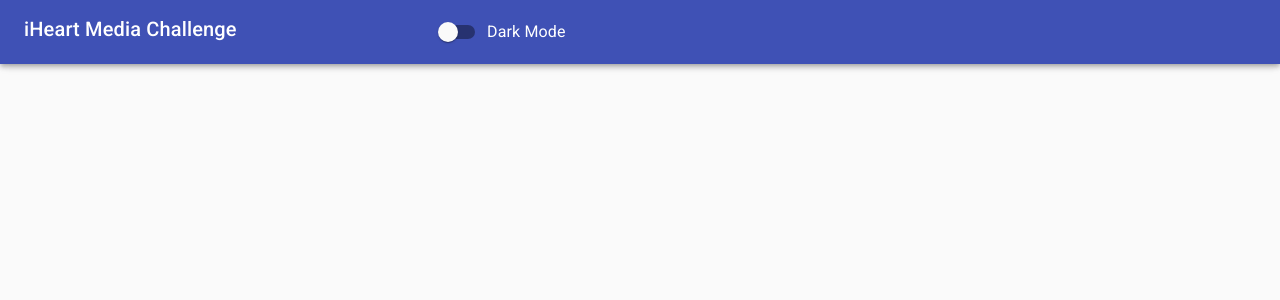
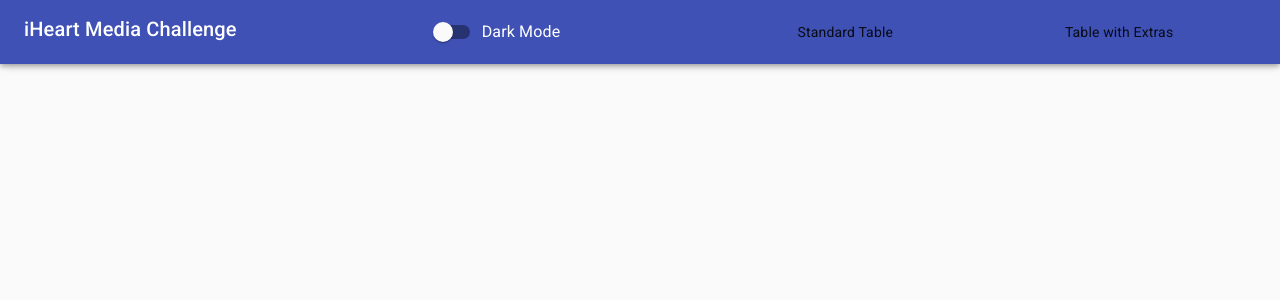
Before and after one commit to caldwell619/tech_challenge, a React (Create React App) app in the folder ui/: page / in a window 1280 px wide. Shown: the top 300 px of the page. Built offline with nearby package versions, Linux system fonts and the light colour scheme.

Commit message:
adding links to both tables

```diff
--- a/ui/src/components/header/Header.js
+++ b/ui/src/components/header/Header.js
@@ -1,11 +1,14 @@
 import React, { useState, useEffect } from "react";
 import PropTypes from "prop-types";
+import { Link as RouterLink } from "react-router-dom";
 import AppBar from "@material-ui/core/AppBar";
 import Grid from "@material-ui/core/Grid";
 import CssBaseline from "@material-ui/core/CssBaseline";
 import Toolbar from "@material-ui/core/Toolbar";
 import Typography from "@material-ui/core/Typography";
 import { makeStyles } from "@material-ui/core/styles";
+import Link from "@material-ui/core/Link";
+import useTheme from "@material-ui/core/styles/useTheme";
 
 import Toggle from "components/util/Toggle";
 
@@ -19,6 +22,7 @@ const useStyles = makeStyles(theme => ({
 }));
 
 const Header = ({ setThemeMode, currentTheme }) => {
+	const theme = useTheme();
 	const [modeChecked, setModeChecked] = useState(false);
 
 	const handleChange = event => {
@@ -40,21 +44,30 @@ const Header = ({ setThemeMode, currentTheme }) => {
 				<CssBaseline />
 				<AppBar position="fixed" className={classes.appBar}>
 					<Toolbar>
-						<Grid container spacing={2}>
+						<Grid container>
 							<Grid item md={4}>
 								<Typography variant="h6" noWrap>
 									iHeart Media Challenge
 								</Typography>
 							</Grid>
-							<Grid item>
+							<Grid item md={8} container>
+								<Grid item md={4} justify="center" alignItems="center">
 									<Toggle
 										modeChecked={modeChecked}
 										handleChange={handleChange}
 										textPrompt={"Dark Mode"}
 									/>
 								</Grid>
-							<Grid item>
-								{/* Put links to standard table here */}
+								<Grid item md={4} container justify="center" alignItems="center">
+									<Link component={RouterLink} to="/songs" style={{ color: theme.palette.text.primary }}>
+										Standard Table
+									</Link>
+								</Grid>
+								<Grid item md={4} container justify="center" alignItems="center">
+									<Link component={RouterLink} to="/extra/songs" style={{ color: theme.palette.text.primary }}>
+										Table with Extras
+									</Link>
+								</Grid>
 							</Grid>
 						</Grid>
 					</Toolbar>
```
Lines whose indentation alone changed are shown as unchanged.
